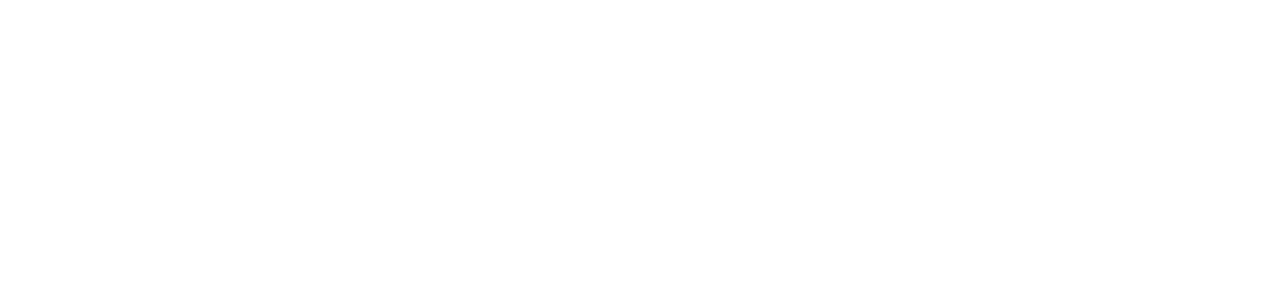
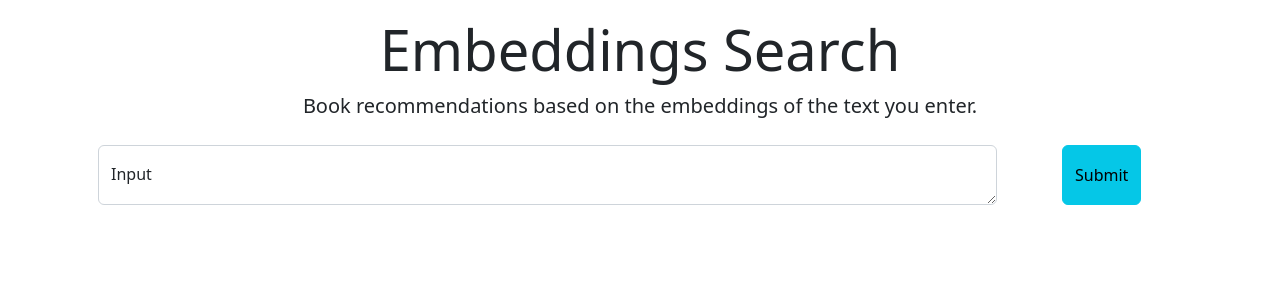
Before and after one commit to edsson-madrigal/openai_react_frontend_project1, a React (Create React App) app: page /books in a window 1280 px wide. Before the commit this address had no page. Shown: the top 300 px of the page. Built offline with nearby package versions, Linux system fonts and the light colour scheme; the HTML template or start-up script is replaced by a standard one.

Commit message:
Embeddings Advanced

```diff
--- a/src/App.js
+++ b/src/App.js
@@ -5,6 +5,7 @@ import Summarizer from "./screens/Summarizer";
 import Weather from "./screens/Weather";
 import Personality from "./screens/Personality";
 import Similarity from "./screens/Similarity";
+import Books from "./screens/Books";
 
 import "./styles/bootstrap-custom.scss";
 
@@ -19,6 +20,7 @@ function App() {
           <Route path="/weather" element={<Weather />}></Route>
           <Route path="/personality" element={<Personality />}></Route>
           <Route path="/similarity" element={<Similarity />}></Route>
+          <Route path="/books" element={<Books />}></Route>
         </Routes>
       </Router>
     </>
--- /dev/null
+++ b/src/screens/Books.js
@@ -0,0 +1,138 @@
+import React, { useState } from "react";
+import "./style/style.css";
+
+function Books() {
+  const [inputValue, setInputValue] = useState("");
+  const [result, setResult] = useState("");
+  const [prompt, setPrompt] = useState("");
+  const [jresult, setJresult] = useState("");
+  const [responseok, setResponseok] = useState("");
+  const [error, setError] = useState("");
+  const [loading, setLoading] = useState(false);
+  const [books, setBooks] = useState([]);
+
+  const handleSubmit = async (e) => {
+    e.preventDefault();
+
+    if (!inputValue) {
+      setError("Please enter a prompt!");
+      setPrompt("");
+      setResult("");
+      setJresult("");
+      return;
+    }
+
+    setLoading(true);
+    const response = await fetch("/api/embedding-search", {
+      method: "POST",
+      headers: {
+        "Content-Type": "application/json",
+      },
+      body: JSON.stringify({ text: inputValue }),
+    });
+
+    try {
+      if (response.ok) {
+        setResponseok(true);
+        const data = await response.json();
+        console.log(data);
+        setPrompt(inputValue);
+        setResult("Book recommendations:");
+        setBooks(data.nearestNeighbours || []);
+        setJresult(JSON.stringify(data, null, 2));
+        setInputValue("");
+        setError("");
+      } else {
+        setResponseok(false);
+        throw new Error("An error occurred");
+      }
+    } catch (error) {
+      console.log(error);
+      setResult("");
+      setError("An error occurred while submitting the form.");
+    } finally {
+      setLoading(false);
+    }
+  };
+
+  return (
+    <div className="container">
+      <div className="hero d-flex align-items-center justify-content-center text-center flex-column p-3">
+        <h1 className="display-4">Embeddings Search</h1>
+        <p className="lead">
+          Book recommendations based on the embeddings of the text you enter.
+        </p>
+        <form className="form-horizontal w-100" onSubmit={handleSubmit}>
+          <div className="form-group row">
+            <div className="col-sm-10 mt-2">
+              <div className="form-floating">
+                <textarea
+                  className="form-control custom-input"
+                  id="floatingInput"
+                  placeholder="Enter a value"
+                  value={inputValue}
+                  onChange={(e) => setInputValue(e.target.value)}
+                />
+
+                <label htmlFor="floatingInput">Input</label>
+              </div>
+            </div>
+            <div className="col-sm-2 mt-2">
+              <button type="submit" className="btn btn-secondary custom-button">
+                {loading ? (
+                  <span
+                    className="spinner-border spinner-border-sm"
+                    role="status"
+                    aria-hidden="true"
+                  ></span>
+                ) : (
+                  "Submit"
+                )}
+              </button>
+            </div>
+          </div>
+        </form>
+      </div>
+      {error && <div className="alert alert-danger mt-3">{error}</div>}
+      {prompt && <div className="alert alert-secondary mt-3">{prompt}</div>}
+      {result && <div className="alert alert-success mt-3">{result}</div>}
+      {responseok && (
+        <div className="row mt-3">
+          {books.map((book, index) => (
+            <div key={index} className="col-md-4 mb-4 d-flex">
+              <div className="card flex-fill">
+                <div className="row no-gutters">
+                  <div className="col-md-4">
+                    <img
+                      src={book.image}
+                      className="card-img"
+                      alt="Book cover"
+                    />
+                  </div>
+                  <div className="col-md-8">
+                    <div className="card-body">
+                      <h5 className="card-title">{book.title}</h5>
+                      <p className="card-text">{book.text}</p>
+                      <p className="card-text">Author(s): {book.authors}</p>
+                      <p className="card-text">Publisher: {book.publisher}</p>
+                      <a href={book.infoLink} className="btn btn-primary">
+                        Review
+                      </a>
+                    </div>
+                  </div>
+                </div>
+              </div>
+            </div>
+          ))}
+        </div>
+      )}
+      {responseok && (
+        <pre className="alert alert-info mt-3">
+          <code>{jresult}</code>
+        </pre>
+      )}
+    </div>
+  );
+}
+
+export default Books;
```
